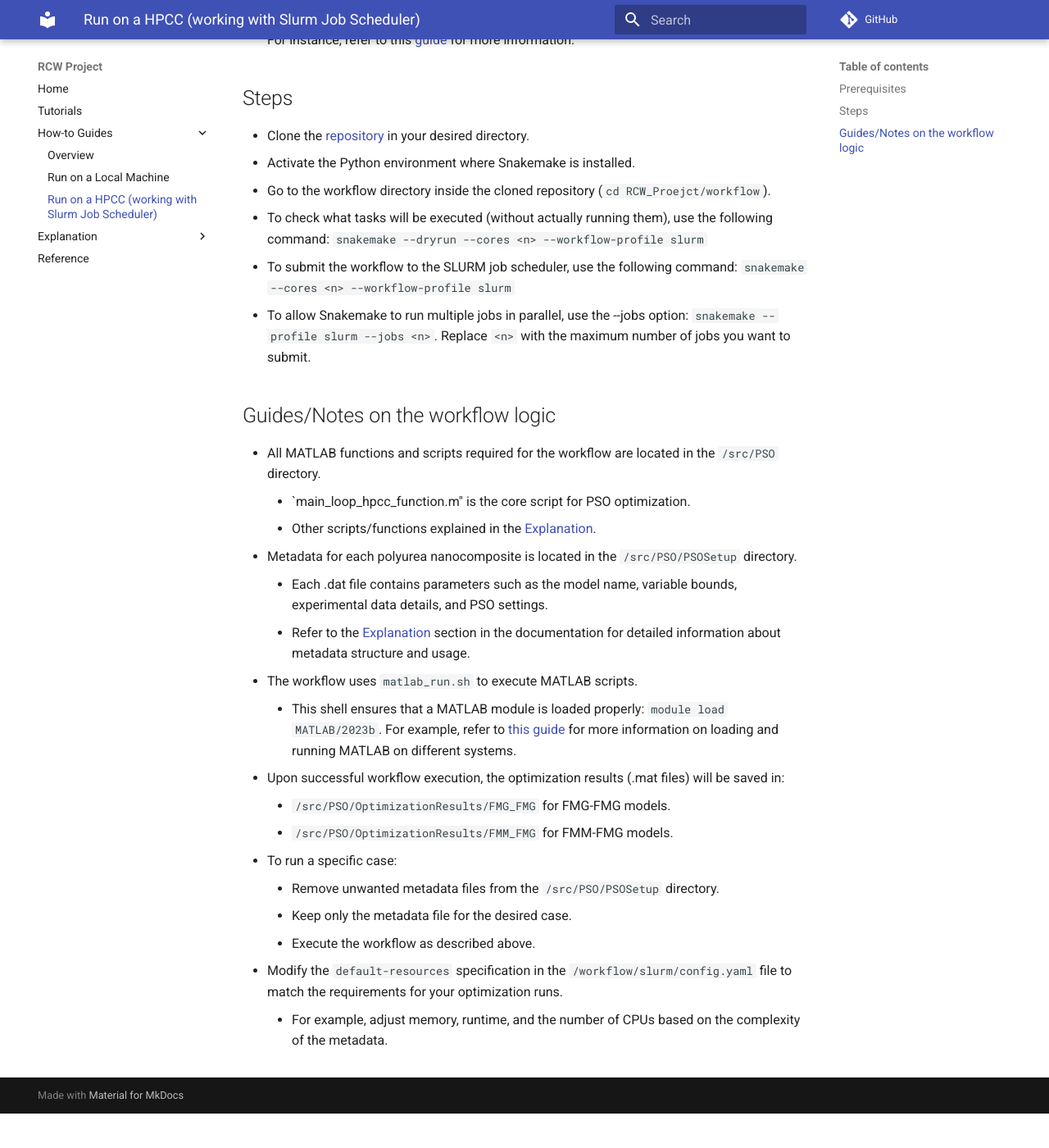
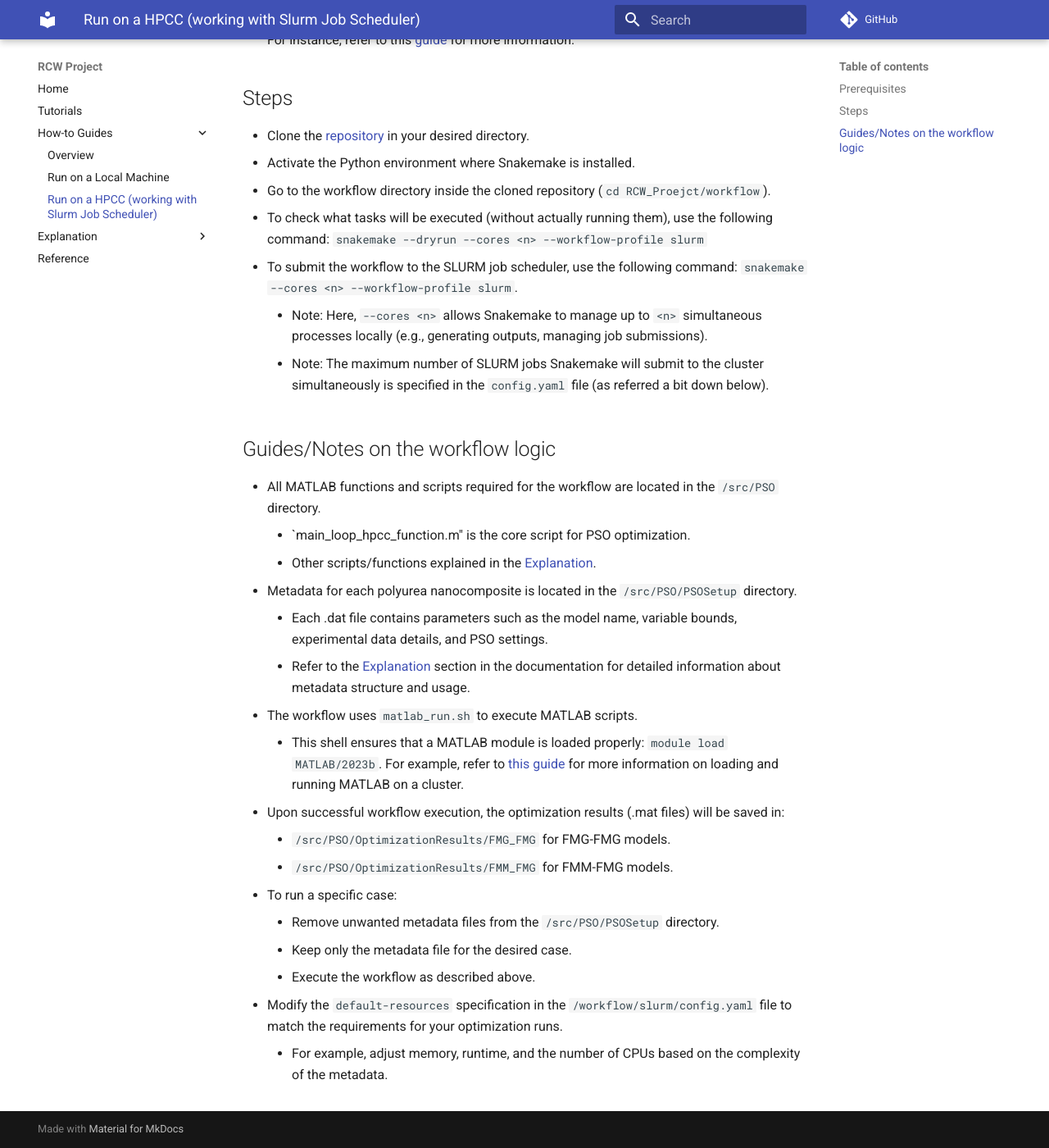
Before and after one commit to armankhoshnevis/RCW_Proejct, an MkDocs documentation site: the page built from docs/how-to-guides/hpcc.md, in a window 1280 px wide and 1400 px high, scrolled down 412 px. Shown: the whole window at 82% size. Built offline with MkDocs 1.6.1 and Material for MkDocs 9.7.7, drawn with Linux system fonts in a browser that asks for light colours; comment, search, counter and statistics services are not loaded; before the commit the page ends 1770 px from its top, so only the background shows below that.

Commit message:
Modify the how-to-guide for hpcc

```diff
--- a/docs/how-to-guides/hpcc.md
+++ b/docs/how-to-guides/hpcc.md
@@ -14,8 +14,9 @@ For instance, refer to this [guide](https://docs.icer.msu.edu/Using_conda/) for
 - Activate the Python environment where Snakemake is installed.
 - Go to the workflow directory inside the cloned repository (`cd RCW_Proejct/workflow`).
 - To check what tasks will be executed (without actually running them), use the following command: `snakemake --dryrun --cores <n> --workflow-profile slurm`
-- To submit the workflow to the SLURM job scheduler, use the following command: `snakemake --cores <n> --workflow-profile slurm`
-- To allow Snakemake to run multiple jobs in parallel, use the --jobs option: `snakemake --profile slurm --jobs <n>`. Replace `<n>` with the maximum number of jobs you want to submit.
+- To submit the workflow to the SLURM job scheduler, use the following command: `snakemake --cores <n> --workflow-profile slurm`.
+    - Note: Here, `--cores <n>` allows Snakemake to manage up to `<n>` simultaneous processes locally (e.g., generating outputs, managing job submissions).
+    - Note: The maximum number of SLURM jobs Snakemake will submit to the cluster simultaneously is specified in the `config.yaml` file (as referred a bit down below).
 
 ## Guides/Notes on the workflow logic
 - All MATLAB functions and scripts required for the workflow are located in the `/src/PSO` directory.
@@ -25,7 +26,7 @@ For instance, refer to this [guide](https://docs.icer.msu.edu/Using_conda/) for
     - Each .dat file contains parameters such as the model name, variable bounds, experimental data details, and PSO settings.
     - Refer to the [Explanation](../explanation/index.md) section in the documentation for detailed information about metadata structure and usage.
 - The workflow uses `matlab_run.sh` to execute MATLAB scripts.
-    - This shell ensures that a MATLAB module is loaded properly: `module load MATLAB/2023b`. For example, refer to [this guide](https://docs.icer.msu.edu/Matlab/) for more information on loading and running MATLAB on different systems.
+    - This shell ensures that a MATLAB module is loaded properly: `module load MATLAB/2023b`. For example, refer to [this guide](https://docs.icer.msu.edu/Matlab/) for more information on loading and running MATLAB on a cluster.
 - Upon successful workflow execution, the optimization results (.mat files) will be saved in:
     - `/src/PSO/OptimizationResults/FMG_FMG` for FMG-FMG models.
     - `/src/PSO/OptimizationResults/FMM_FMG` for FMM-FMG models.
```
